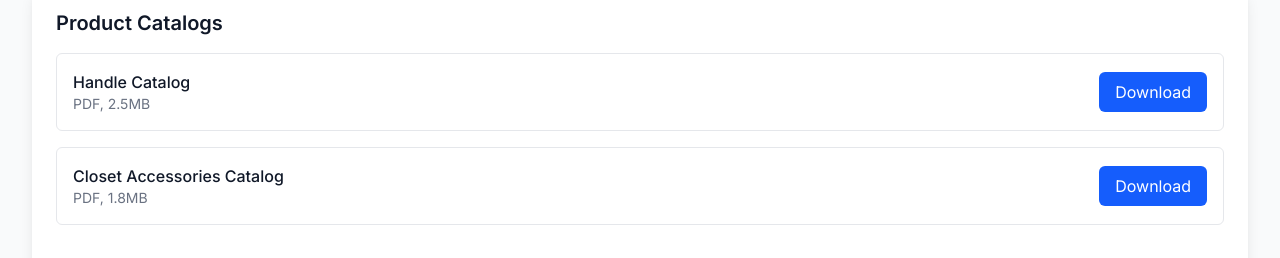
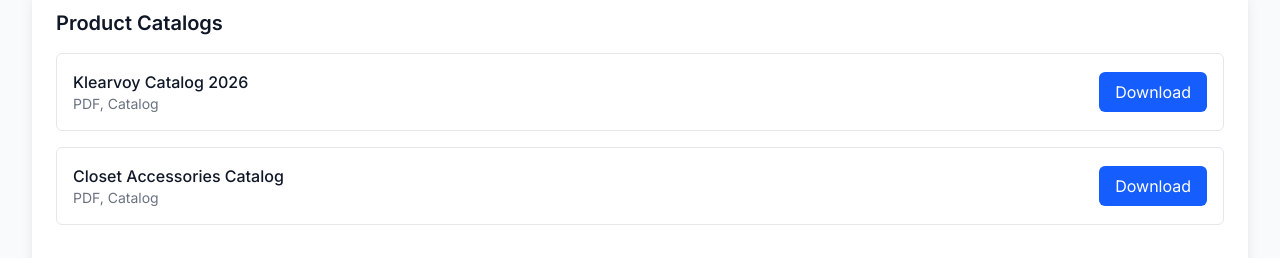
Before and after one commit to Perspera/klearvoy-main, a Next.js app in the folder klearvoy-web/: page /download in a window 1280 px wide. Shown: the part 199-457 px from the top of the page. Built offline with nearby package versions, Linux system fonts and the light colour scheme.

Commit message:
fix 修复资源下载页

```diff
--- a/klearvoy-web/app/download/page.tsx
+++ b/klearvoy-web/app/download/page.tsx
@@ -10,17 +10,17 @@
           <div className="space-y-4">
             <div className="flex items-center justify-between p-4 border border-gray-200 rounded-md hover:bg-gray-50">
               <div>
-                <h4 className="font-medium text-gray-900">Handle Catalog</h4>
-                <p className="text-sm text-gray-500">PDF, 2.5MB</p>
+                <h4 className="font-medium text-gray-900">Klearvoy Catalog 2026</h4>
+                <p className="text-sm text-gray-500">PDF, Catalog</p>
               </div>
-              <a href="#" className="bg-blue-600 text-white py-2 px-4 rounded-md hover:bg-blue-700">Download</a>
+              <a href="/assets/catalogs/new-klearvoy-catalog-2026.pdf" className="bg-blue-600 text-white py-2 px-4 rounded-md hover:bg-blue-700" download>Download</a>
             </div>
             <div className="flex items-center justify-between p-4 border border-gray-200 rounded-md hover:bg-gray-50">
               <div>
                 <h4 className="font-medium text-gray-900">Closet Accessories Catalog</h4>
-                <p className="text-sm text-gray-500">PDF, 1.8MB</p>
+                <p className="text-sm text-gray-500">PDF, Catalog</p>
               </div>
-              <a href="#" className="bg-blue-600 text-white py-2 px-4 rounded-md hover:bg-blue-700">Download</a>
+              <a href="/assets/catalogs/closet-accessories.pdf" className="bg-blue-600 text-white py-2 px-4 rounded-md hover:bg-blue-700" download>Download</a>
             </div>
           </div>
           <h3 className="text-xl font-semibold text-gray-900 mt-8 mb-4">Technical Documents</h3>
```
